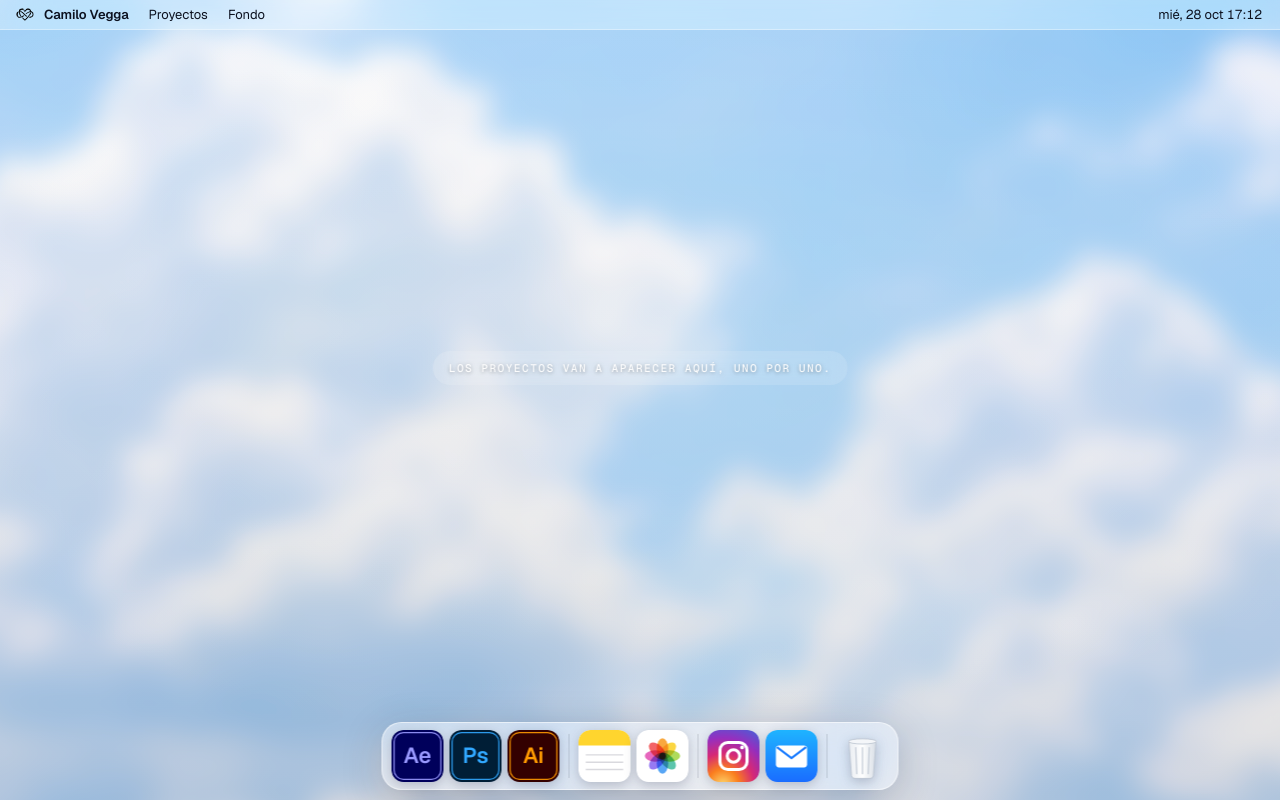
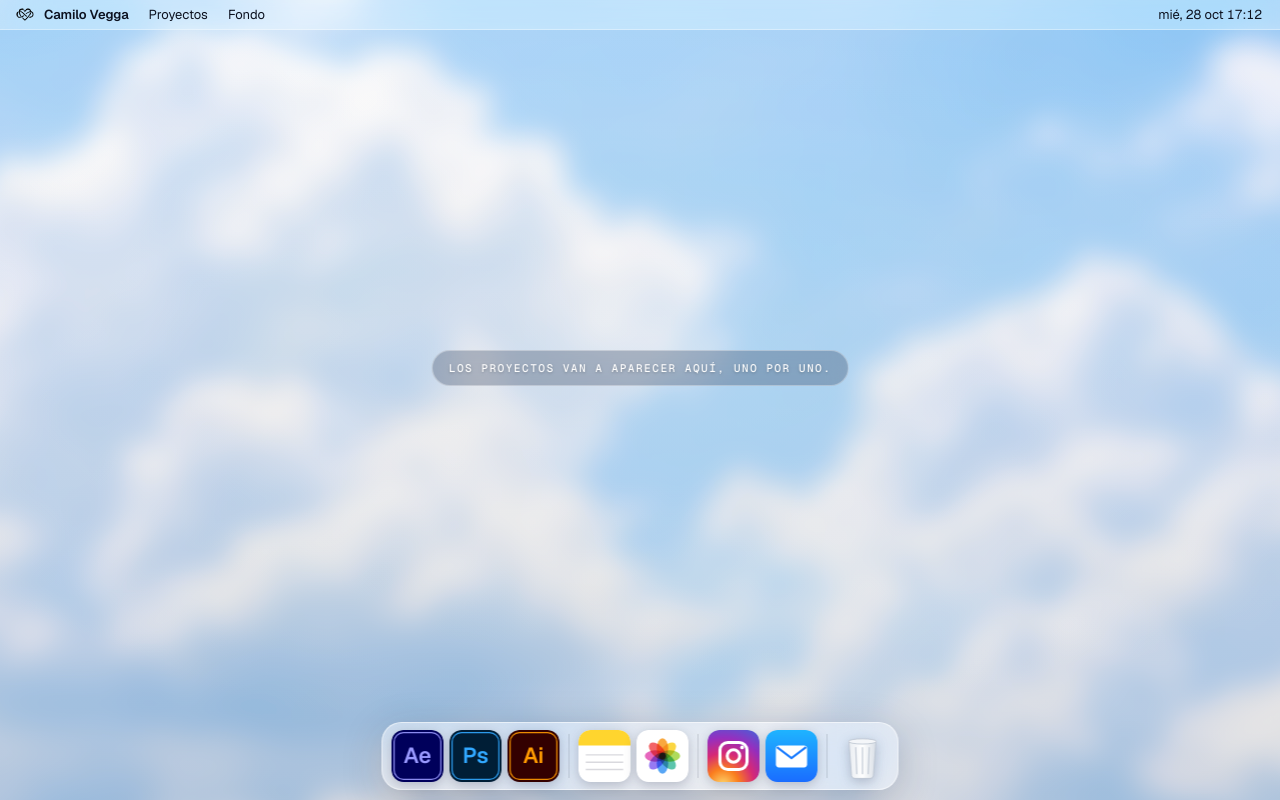
Before and after one commit to creatvmyndz/camilovegga, a plain HTML site: page index.html in a window 1280 px wide. Drawn offline with nearby package versions, Linux system fonts and the light colour scheme.

Commit message:
Escritorio: aviso central más legible sobre las nubes
Co-Authored-By: Claude Opus 5.5 <noreply@anthropic.com>

```diff
--- a/assets/escritorio.css
+++ b/assets/escritorio.css
@@ -41,7 +41,7 @@ img{display:block}
 .ico.sel .lb{background:#2f6bff;text-shadow:none}
 .ico.drag{z-index:5;cursor:grabbing}
 .ico.drag .th{transform:scale(1.06)}
-#empty{position:fixed;left:50%;top:46%;transform:translate(-50%,-50%);margin:0;padding:10px 16px;border-radius:999px;font:500 11px var(--mono);letter-spacing:.14em;text-transform:uppercase;color:rgba(255,255,255,.95);text-shadow:0 1px 4px rgba(0,0,0,.35);background:rgba(255,255,255,.14);backdrop-filter:blur(10px);-webkit-backdrop-filter:blur(10px);white-space:nowrap}
+#empty{position:fixed;left:50%;top:46%;transform:translate(-50%,-50%);margin:0;padding:10px 16px;border-radius:999px;font:500 11px var(--mono);letter-spacing:.14em;text-transform:uppercase;color:#fff;text-shadow:0 1px 3px rgba(0,0,0,.25);background:rgba(25,40,70,.28);border:1px solid rgba(255,255,255,.35);backdrop-filter:blur(10px);-webkit-backdrop-filter:blur(10px);white-space:nowrap}
 
 /* dock */
 #dock{position:fixed;z-index:20;left:50%;bottom:max(10px,env(safe-area-inset-bottom));transform:translateX(-50%);display:flex;align-items:flex-end;gap:6px;padding:7px 9px;border-radius:20px;
```
